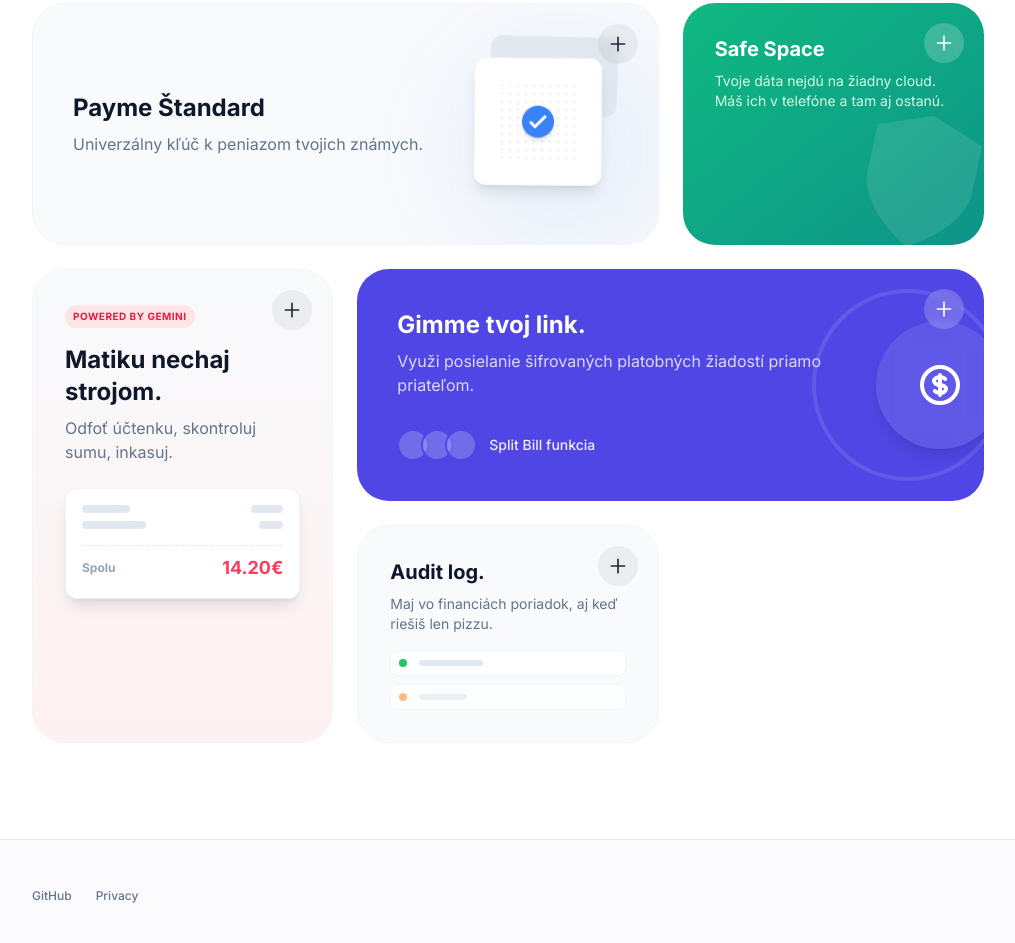
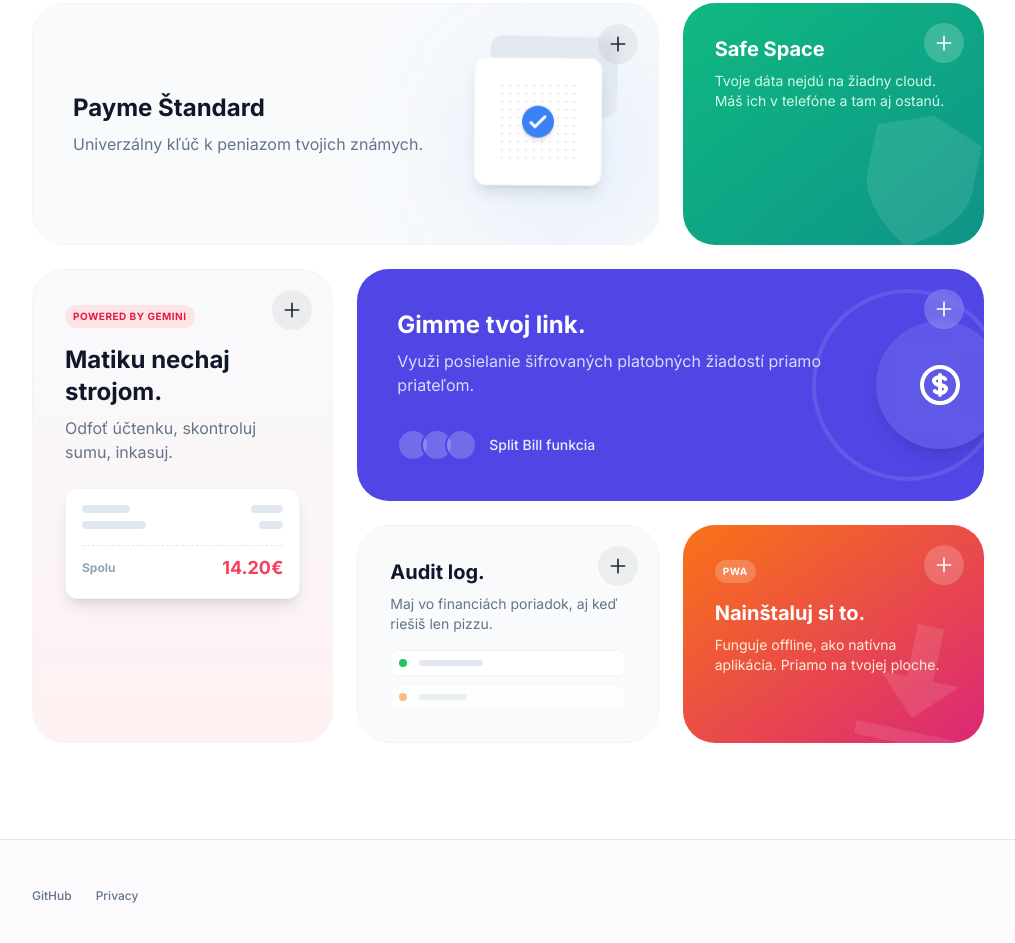
Before and after one commit to o-kollar/Gimme, a plain HTML site: page index.html in a window 1280 px wide. Shown: the part 1333-2276 px from the top of the page, without its empty margins (132-1147 px from the left). Drawn offline with nearby package versions, Linux system fonts and the light colour scheme.

Commit message:
Update index.html

```diff
--- a/index.html
+++ b/index.html
@@ -280,7 +280,9 @@
         <!-- Bottom buttons -->
         <div class="flex gap-3 mt-auto mb-2">
             <div class="w-14 h-14 rounded-full bg-slate-100 dark:bg-slate-800 border border-slate-200 dark:border-slate-700 shadow-lg"></div>
-            <div class="flex-1 h-14 rounded-full bg-gradient-to-r from-indigo-500 to-indigo-600 shadow-lg shadow-indigo-500/20"></div>
+            <div class="flex-1 h-14 rounded-full bg-slate-100 dark:bg-slate-800 border-2 border-indigo-600 dark:border-indigo-500 shadow-xl flex items-center justify-center">
+
+            </div>
         </div>
 
     </div>
@@ -451,6 +453,35 @@ Obsah správ nie je čitateľný pre tretie strany.</p>
                      </div>
                 </div>
 
+                <!-- Feature 6: PWA -->
+                <div class="reveal feature-card bg-gradient-to-br from-orange-500 to-pink-600 rounded-[2rem] p-8 flex flex-col justify-between relative overflow-hidden text-white group">
+                    <button class="info-btn info-btn-white" onclick="toggleDetails(this)" aria-label="Viac info">
+                        <svg class="w-5 h-5" fill="none" viewBox="0 0 24 24" stroke="currentColor"><path stroke-linecap="round" stroke-linejoin="round" stroke-width="2" d="M12 4v16m8-8H4" /></svg>
+                    </button>
+
+                    <!-- Main Content -->
+                    <div class="pointer-events-none relative z-10">
+                        <div class="inline-flex items-center gap-1 px-2 py-1 rounded-full bg-white/20 text-white text-[10px] font-bold uppercase tracking-wider mb-4">PWA</div>
+                        <h3 class="text-xl font-bold mb-2">Nainštaluj si to.</h3>
+                        <p class="text-sm text-orange-100">
+                            Funguje offline, ako natívna aplikácia. Priamo na tvojej ploche.
+                        </p>
+                    </div>
+
+                    <!-- Background Decor (Phone + Download Icon) -->
+                    <div class="absolute -bottom-4 -right-4 text-white/10 transform rotate-12 group-hover:scale-110 transition-transform duration-500">
+                        <svg class="w-40 h-40" fill="currentColor" viewBox="0 0 24 24">
+                            <path d="M12 18l-6-6h4V4h4v8h4l-6 6zM4 20v2h16v-2H4z"/>
+                        </svg>
+                    </div>
+
+                    <!-- Sheet (Dark themed) -->
+                    <div class="info-sheet" style="background-color: #9a3412; color: white;">
+                        <h4 class="text-lg font-bold mb-2">Progressive Web App</h4>
+                        <p class="text-orange-100 leading-relaxed text-xs">Gimme je plnohodnotná PWA – môžeš si ju nainštalovať na plochu telefónu alebo počítača. Funguje aj bez internetu, načítava sa bleskovo a správa sa ako natívna aplikácia.</p>
+                    </div>
+                </div>
+
             </div>
         </div>
     </section>
```
